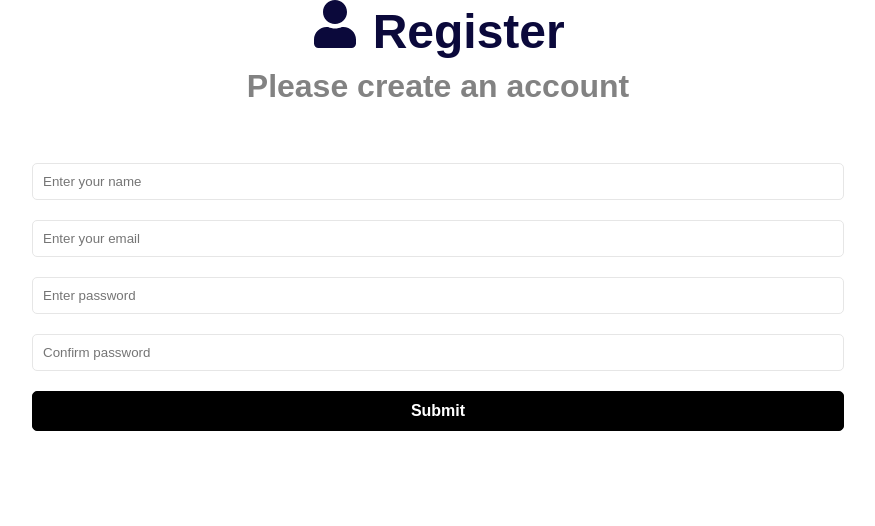
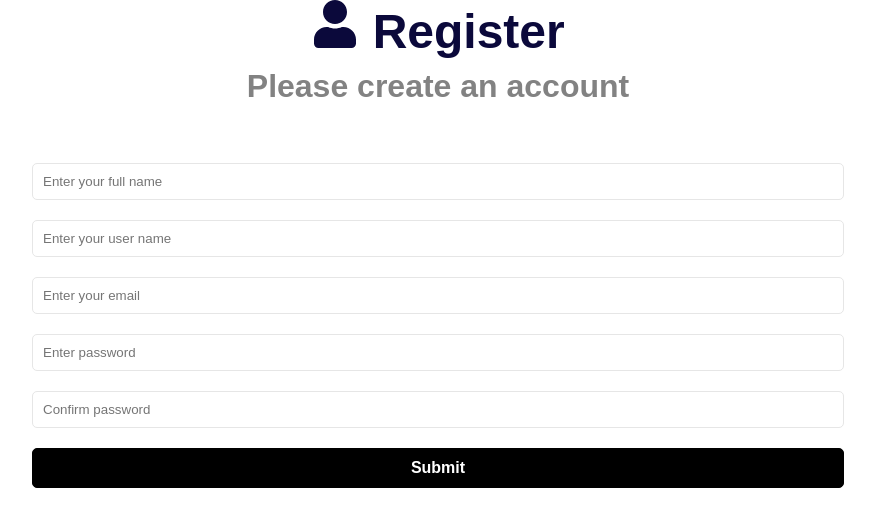
Before and after one commit to tu11aa/POMO-Project, a React (Create React App) app in the folder frontend/: page /register in a window 1280 px wide. Shown: the top 526 px of the page, without its empty margins (202-1077 px from the left). Built offline with nearby package versions, Linux system fonts and the light colour scheme.

Commit message:
done authSlice

```diff
--- a/frontend/src/features/auth/authService.js
+++ b/frontend/src/features/auth/authService.js
@@ -12,8 +12,22 @@ const register = async (userData) => {
   } else throw new Error(response.data.message);
 };
 
+const login = async (userData) => {
+  const response = await axios.post(API_URL + "/login", userData);
+
+  if (response.data.success) {
+    localStorage.setItem("user", JSON.stringify(response.data));
+    return response.data.data;
+  } else throw new Error(response.data.message);
+};
+
+// Logout user
+const logout = () => localStorage.removeItem("user");
+
 const authService = {
   register,
+  login,
+  logout,
 };
 
 export default authService;
--- a/frontend/src/features/auth/authSlice.js
+++ b/frontend/src/features/auth/authSlice.js
@@ -26,6 +26,23 @@ export const register = createAsyncThunk(
   }
 );
 
+export const login = createAsyncThunk("auth/login", async (user, thunkAPI) => {
+  try {
+    return await authService.login(user);
+  } catch (error) {
+    const message =
+      (error.response && error.response.data && error.response.data.message) ||
+      error.message ||
+      error.toString();
+
+    return thunkAPI.rejectWithValue(message);
+  }
+});
+
+export const logout = createAsyncThunk("auth/logout", async () => {
+  await authService.logout();
+});
+
 export const authSlice = createSlice({
   name: "auth",
   initialState: initState,
@@ -52,6 +69,23 @@ export const authSlice = createSlice({
         state.isError = true;
         state.message = action.payload;
         state.user = null;
+      })
+      .addCase(login.pending, (state) => {
+        state.isLoading = true;
+      })
+      .addCase(login.fulfilled, (state, action) => {
+        state.isLoading = false;
+        state.isSuccess = true;
+        state.user = action.payload;
+      })
+      .addCase(login.rejected, (state, action) => {
+        state.isLoading = false;
+        state.isError = true;
+        state.message = action.payload;
+        state.user = null;
+      })
+      .addCase(logout.fulfilled, (state) => {
+        state.user = null;
       });
   },
 });
--- a/frontend/src/pages/Register.jsx
+++ b/frontend/src/pages/Register.jsx
@@ -11,11 +11,12 @@ function Register() {
   const [formData, setFormData] = useState({
     username: '',
     email: '',
+    fullname: '',
     password: '',
     password2: '',
   })
 
-  const { username, email, password, password2 } = formData
+  const { username, email, fullname, password, password2 } = formData
 
   const dispatch = useDispatch()
   const navigate = useNavigate()
@@ -82,11 +83,23 @@ function Register() {
             <input
               type='text'
               className='form-control'
+              id='fullname'
+              name='fullname'
+              value={fullname}
+              onChange={onChange}
+              placeholder='Enter your full name'
+              required
+            />
+          </div>
+          <div className='form-group'>
+            <input
+              type='text'
+              className='form-control'
               id='username'
               name='username'
               value={username}
               onChange={onChange}
-              placeholder='Enter your name'
+              placeholder='Enter your user name'
               required
             />
           </div>
```
Also changed, not shown: 1 other file (tests, documents, lock files or other folders).
